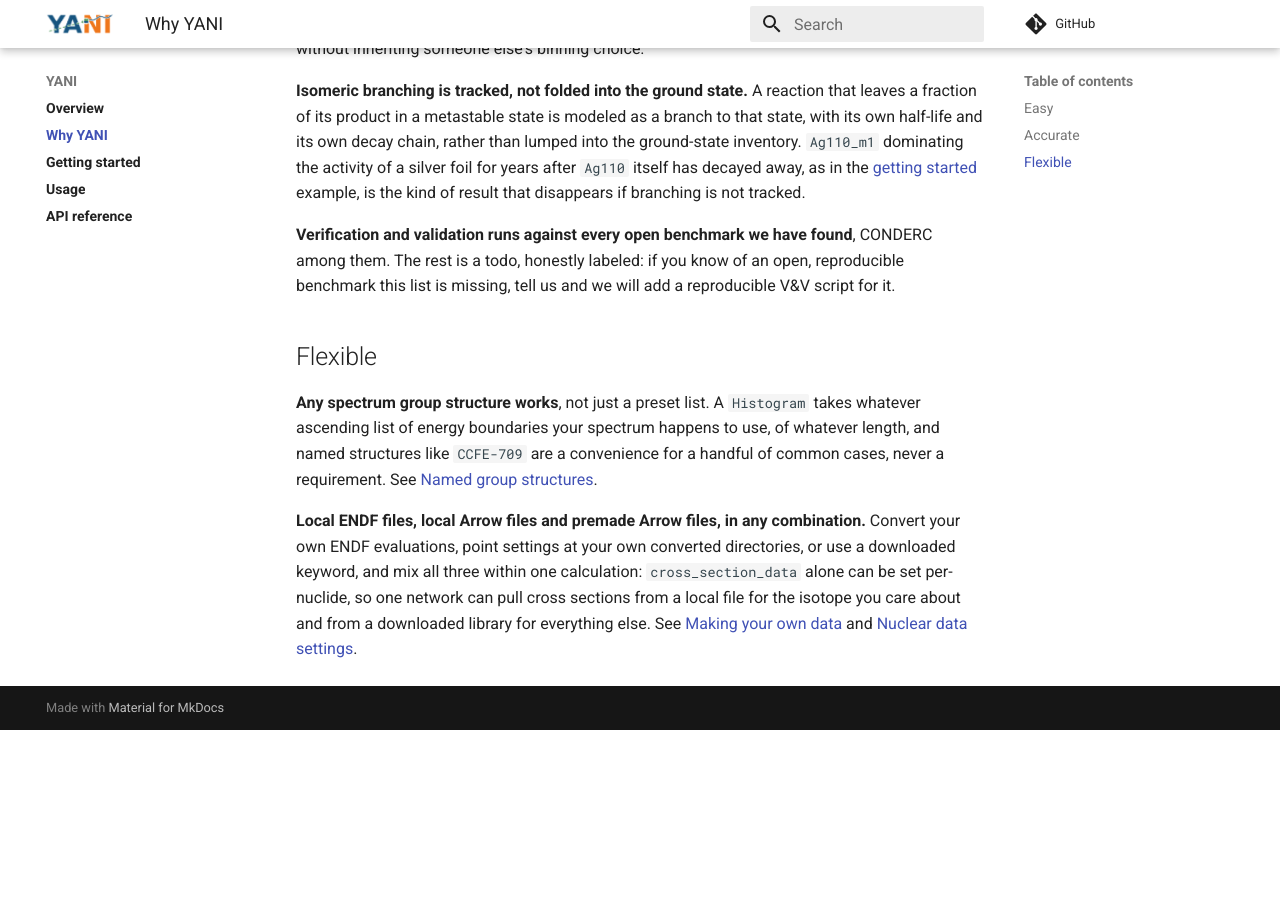
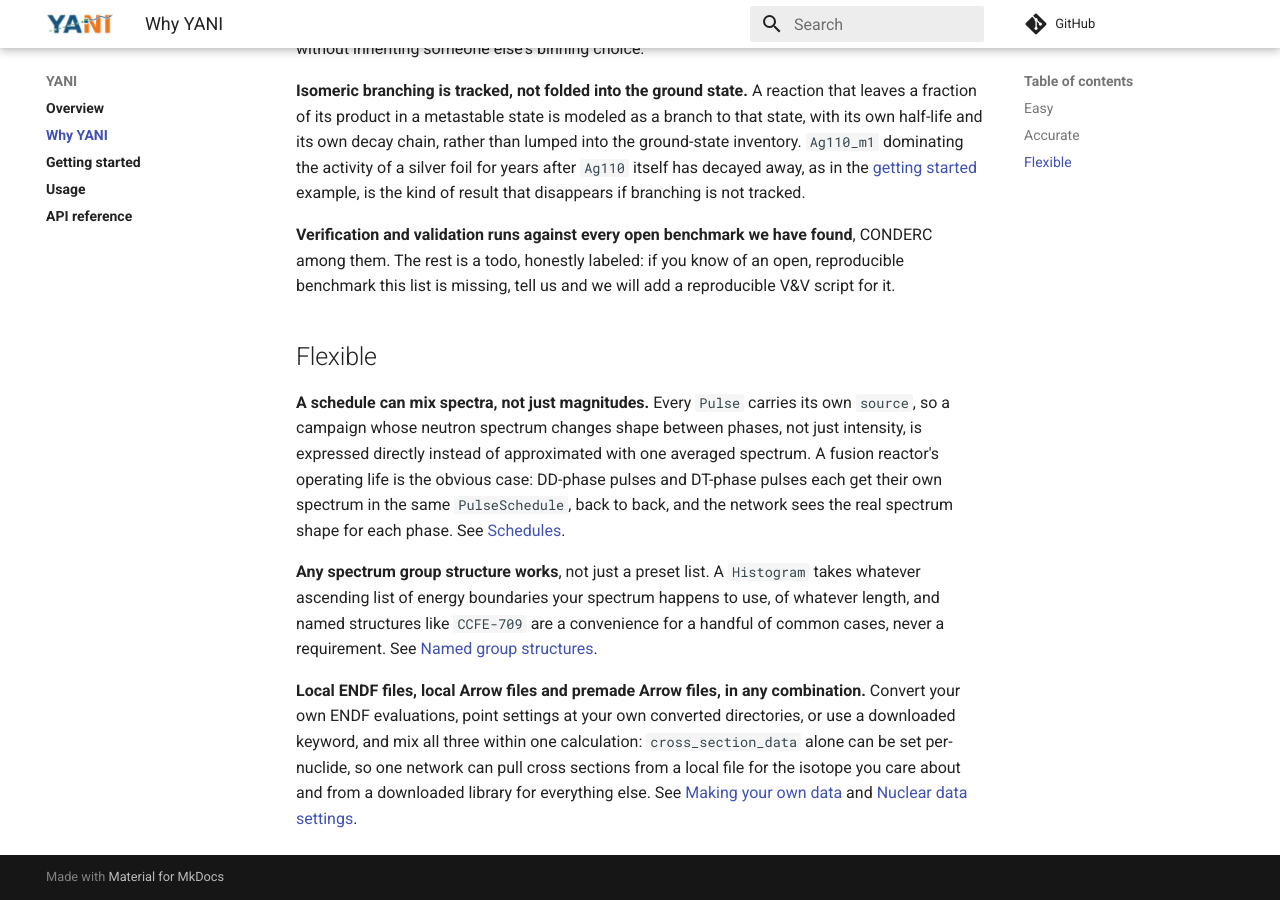
Before and after one commit to fusion-neutronics/yani, an MkDocs documentation site: the page built from docs/why_yani.md, in a window 1280 px wide and 900 px high, scrolled down 1029 px. Built offline with MkDocs 1.6.1 and Material for MkDocs 9.7.7, drawn with Linux system fonts in a browser that asks for light colours; comment, search, counter and statistics services are not loaded; before the commit the page ends 1759 px from its top, so only the background shows below that.

Commit message:
Note that a schedule can mix spectra across phases, not just magnitude

```diff
--- a/docs/why_yani.md
+++ b/docs/why_yani.md
@@ -58,6 +58,14 @@ add a reproducible V&V script for it.
 
 ## Flexible
 
+**A schedule can mix spectra, not just magnitudes.** Every `Pulse` carries its
+own `source`, so a campaign whose neutron spectrum changes shape between
+phases, not just intensity, is expressed directly instead of approximated
+with one averaged spectrum. A fusion reactor's operating life is the obvious
+case: DD-phase pulses and DT-phase pulses each get their own spectrum in the
+same `PulseSchedule`, back to back, and the network sees the real spectrum
+shape for each phase. See [Schedules](usage.md#schedules).
+
 **Any spectrum group structure works**, not just a preset list. A `Histogram`
 takes whatever ascending list of energy boundaries your spectrum happens to
 use, of whatever length, and named structures like `CCFE-709` are a
```
